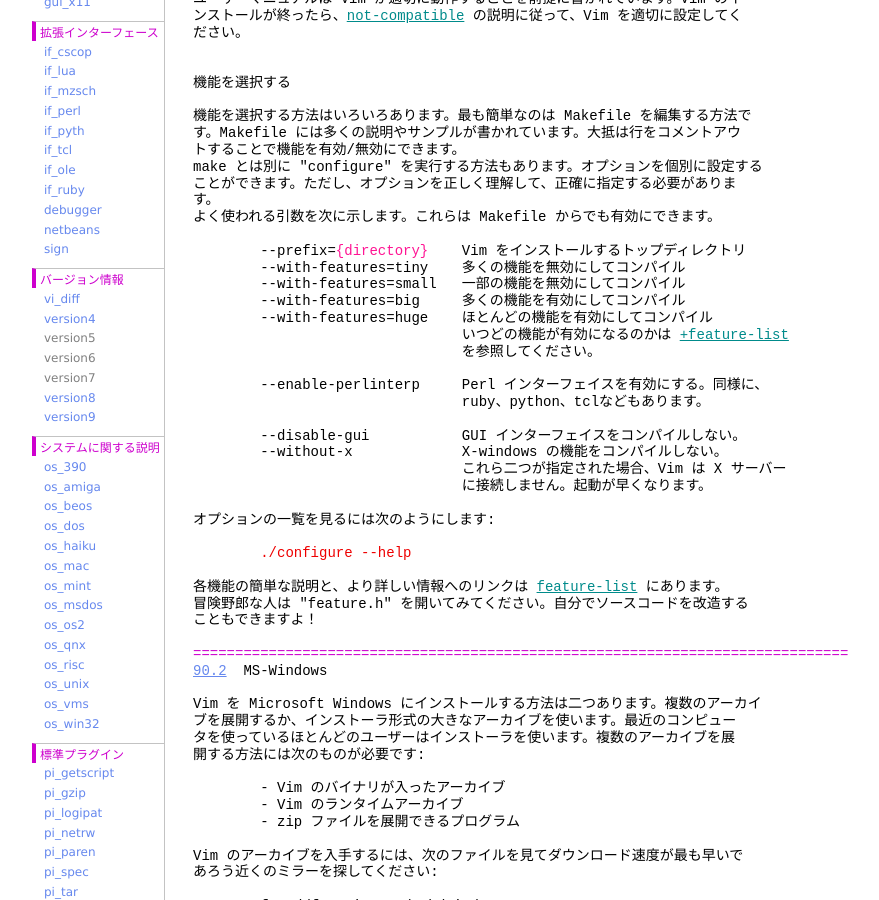
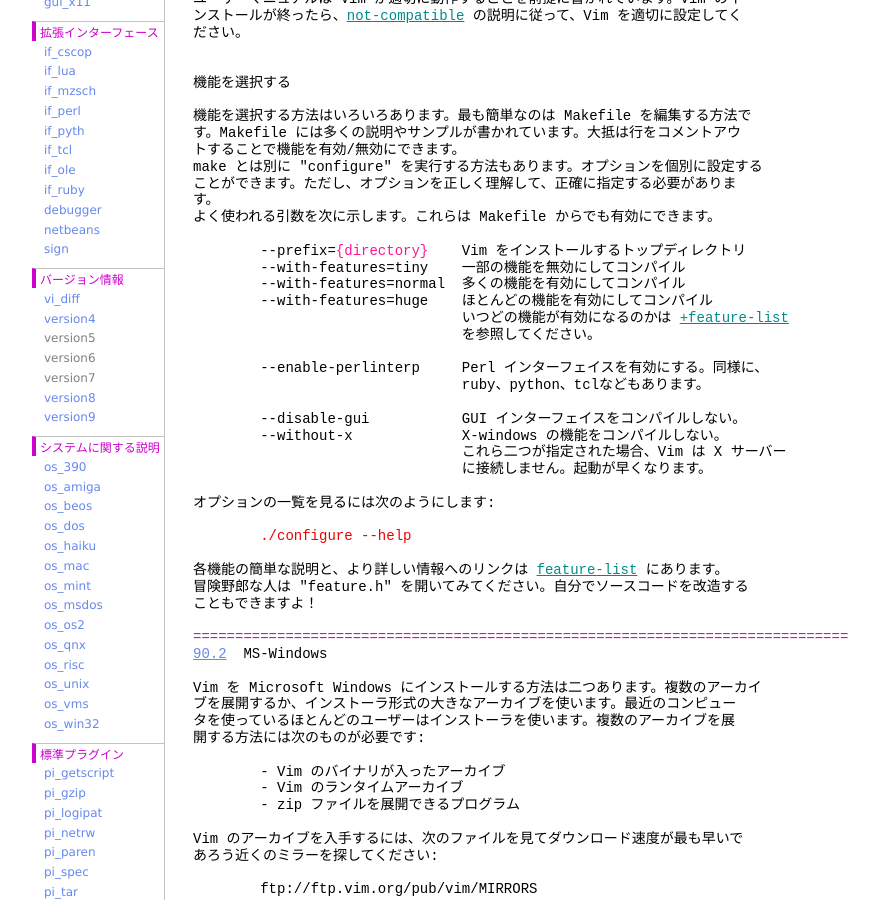
Before and after one commit to vim-jp/vimdoc-ja, a Jekyll site: the page built from usr_90.html, in a window 1280 px wide and 900 px high, scrolled down 2879 px. Shown: the whole window, without its empty margins (208-1087 px from the left). Built offline with Jekyll 4.4.1, drawn with Linux system fonts in a browser that asks for light colours; nearby versions of some CDN libraries; comment, search, counter and statistics services are not loaded.

Commit message:
Generated by GitHub workflow 6641722167
https://github.com/vim-jp/vimdoc-ja-working/actions/runs/6641722167

```diff
--- a/usr_90.html
+++ b/usr_90.html
@@ -177,9 +177,8 @@ make とは別に &quot;configure&quot; を実行する方法もあります。
 よく使われる引数を次に示します。これらは Makefile からでも有効にできます。<br>
 <br>
 &nbsp;&nbsp;&nbsp;&nbsp;&nbsp;&nbsp;&nbsp;&nbsp;--prefix=<span class="Special">{directory}</span>&nbsp;&nbsp;&nbsp;&nbsp;Vim をインストールするトップディレクトリ<br>
-&nbsp;&nbsp;&nbsp;&nbsp;&nbsp;&nbsp;&nbsp;&nbsp;--with-features=tiny&nbsp;&nbsp;&nbsp;&nbsp;多くの機能を無効にしてコンパイル<br>
-&nbsp;&nbsp;&nbsp;&nbsp;&nbsp;&nbsp;&nbsp;&nbsp;--with-features=small&nbsp;&nbsp; 一部の機能を無効にしてコンパイル<br>
-&nbsp;&nbsp;&nbsp;&nbsp;&nbsp;&nbsp;&nbsp;&nbsp;--with-features=big&nbsp;&nbsp;&nbsp;&nbsp; 多くの機能を有効にしてコンパイル<br>
+&nbsp;&nbsp;&nbsp;&nbsp;&nbsp;&nbsp;&nbsp;&nbsp;--with-features=tiny&nbsp;&nbsp;&nbsp;&nbsp;一部の機能を無効にしてコンパイル<br>
+&nbsp;&nbsp;&nbsp;&nbsp;&nbsp;&nbsp;&nbsp;&nbsp;--with-features=normal&nbsp;&nbsp;多くの機能を有効にしてコンパイル<br>
 &nbsp;&nbsp;&nbsp;&nbsp;&nbsp;&nbsp;&nbsp;&nbsp;--with-features=huge&nbsp;&nbsp;&nbsp;&nbsp;ほとんどの機能を有効にしてコンパイル<br>
 &nbsp;&nbsp;&nbsp;&nbsp;&nbsp;&nbsp;&nbsp;&nbsp;&nbsp;&nbsp;&nbsp;&nbsp;&nbsp;&nbsp;&nbsp;&nbsp;&nbsp;&nbsp;&nbsp;&nbsp;&nbsp;&nbsp;&nbsp;&nbsp;&nbsp;&nbsp;&nbsp;&nbsp;&nbsp;&nbsp;&nbsp;&nbsp;いつどの機能が有効になるのかは&nbsp;<a class="Identifier" href="various.html#+feature-list">+feature-list</a><br>
 &nbsp;&nbsp;&nbsp;&nbsp;&nbsp;&nbsp;&nbsp;&nbsp;&nbsp;&nbsp;&nbsp;&nbsp;&nbsp;&nbsp;&nbsp;&nbsp;&nbsp;&nbsp;&nbsp;&nbsp;&nbsp;&nbsp;&nbsp;&nbsp;&nbsp;&nbsp;&nbsp;&nbsp;&nbsp;&nbsp;&nbsp;&nbsp;を参照してください。<br>
```
